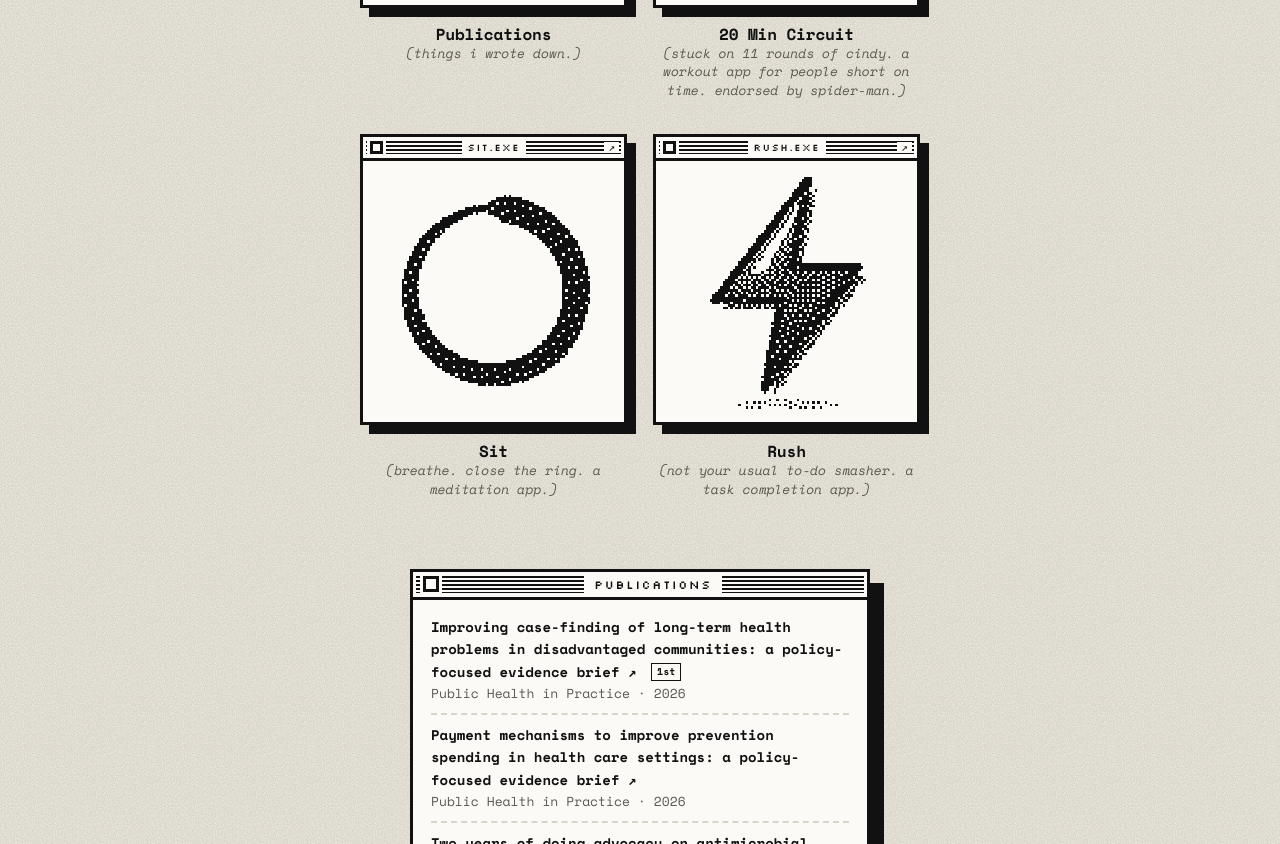
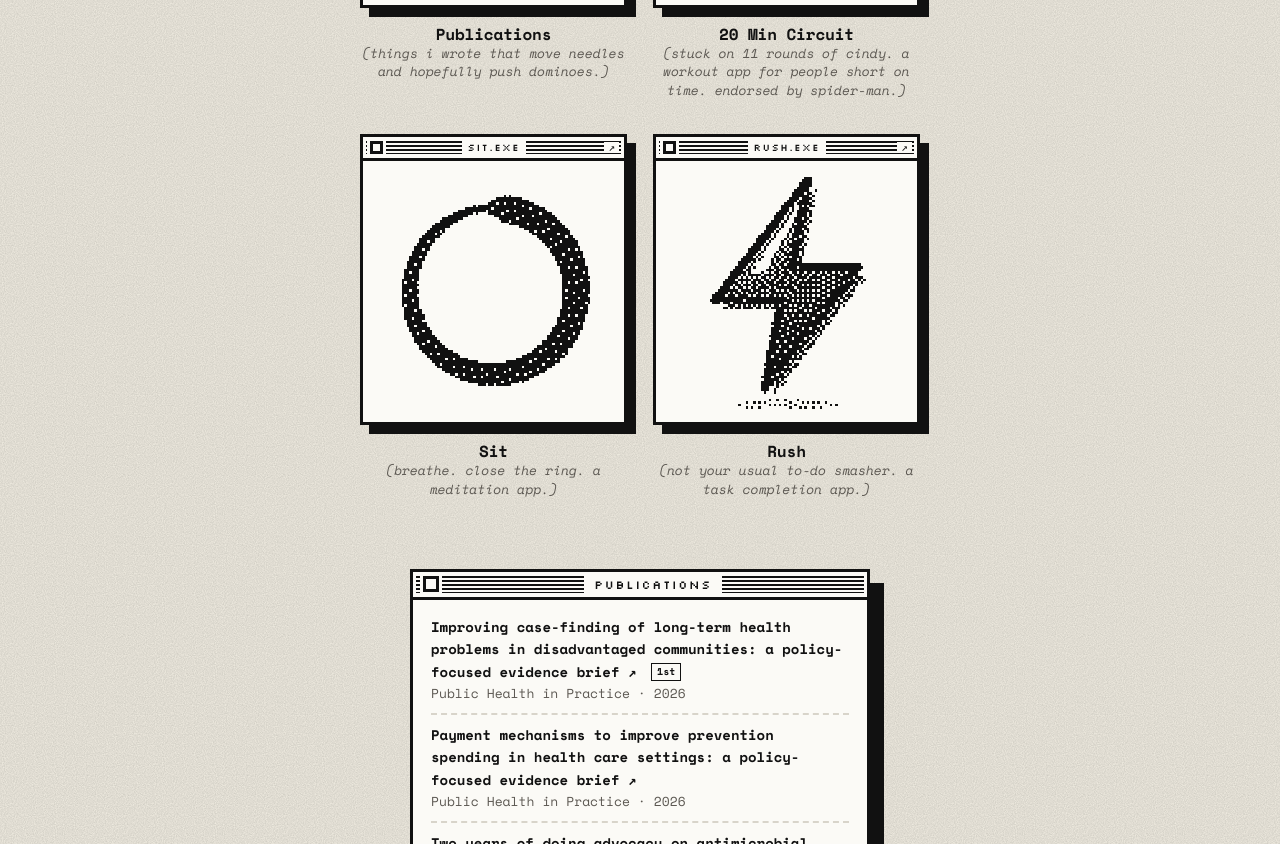
Before and after one commit to ad-hash/Adderssite, a plain HTML site: page public/index.html in a window 1280 px wide. Shown: the part 1720-2564 px from the top of the page. Drawn offline with nearby package versions, Linux system fonts and the light colour scheme.

Commit message:
Homepage: new Publications caption
Co-Authored-By: Claude Opus 5.5 <noreply@anthropic.com>
Claude-Session: https://claude.ai/code/session_01BQSd4frKSYUJGBjrC6XJDw

```diff
--- a/public/index.html
+++ b/public/index.html
@@ -474,7 +474,7 @@
         </div>
         <div class="label">Publications</div>
       </a>
-      <p class="cap">(things i wrote down.)</p>
+      <p class="cap">(things i wrote that move needles and hopefully push dominoes.)</p>
     </div>
     <div class="item">
       <!-- EDIT: workout app URL -->
```
